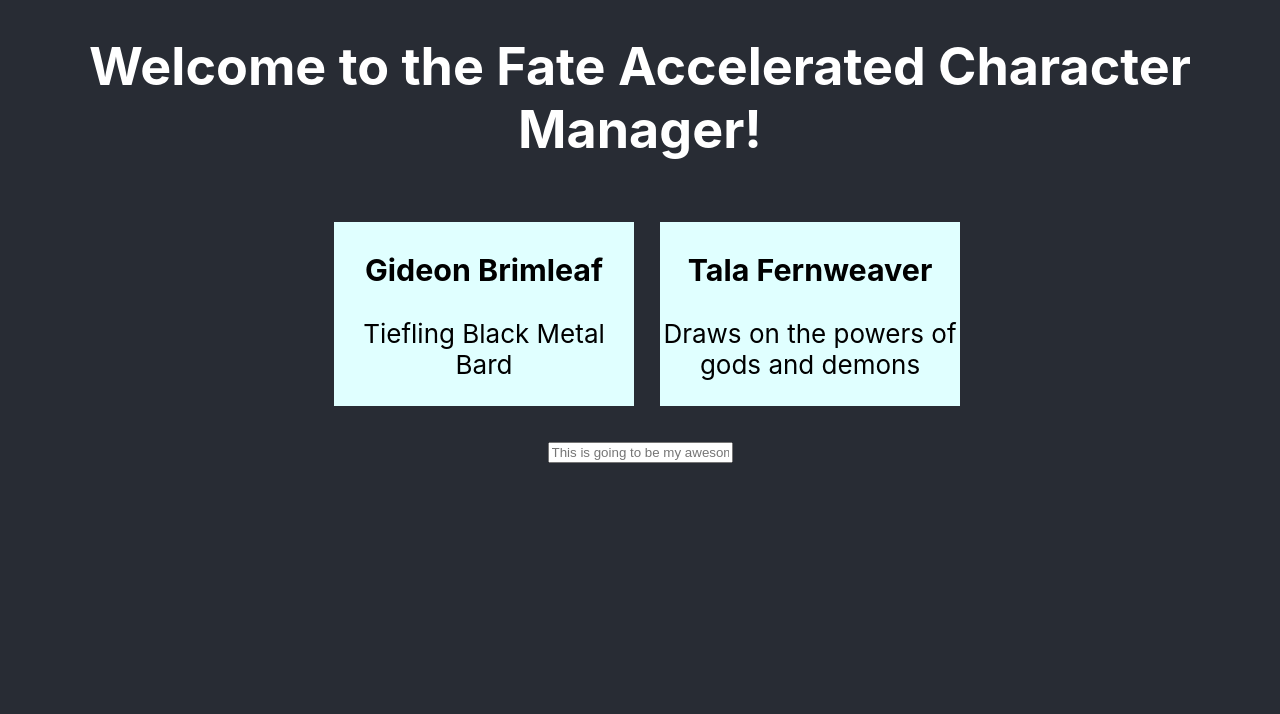
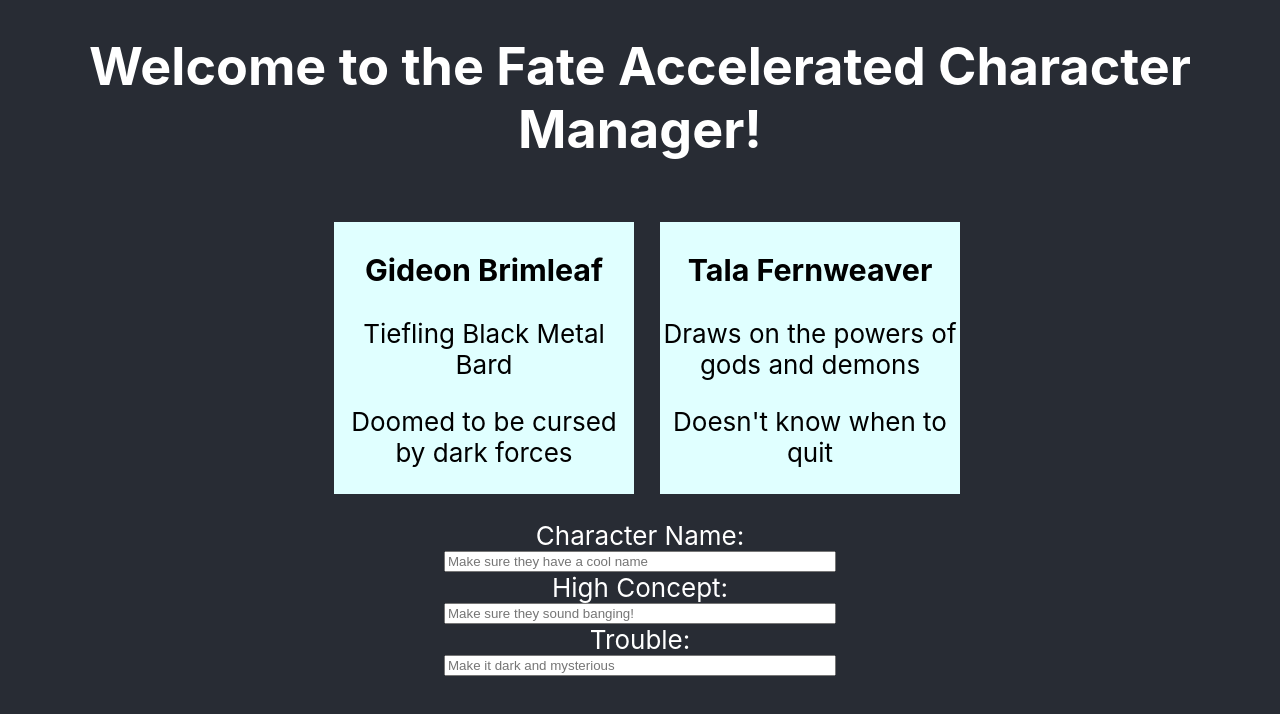
Before and after one commit to GideonBrimleaf/fate_character_generator, a React (Create React App) app: page / in a window 1280 px wide. Shown: the top 714 px of the page. Built offline with nearby package versions, Linux system fonts and the light colour scheme.

Commit message:
form created - need to handle form submit

```diff
--- a/src/components/CharacterSummary.js
+++ b/src/components/CharacterSummary.js
@@ -6,6 +6,7 @@ const CharacterSummary = (props) => {
     <li className="characterSummaryTile">
       <h3>{props.characterDetails.name}</h3>
       <p>{props.characterDetails.highConcept}</p>
+      <p>{props.characterDetails.trouble}</p>
     </li>
   )
 }
--- /dev/null
+++ b/src/containers/CharacterForm.css
@@ -0,0 +1,8 @@
+input {
+  width: 30vw;
+}
+
+form {
+  display:flex;
+  flex-direction: column;
+}
--- a/src/containers/CharacterForm.js
+++ b/src/containers/CharacterForm.js
@@ -1,10 +1,59 @@
 import React, { Component } from 'react'
+import './CharacterForm.css'
 
 export default class CharacterForm extends Component {
+
+  constructor(props){
+    super(props)
+    this.state={
+      name:'',
+      highConcept:'',
+      trouble:''
+    }
+    this.handleNameChange = this.handleNameChange.bind(this)
+    this.handleHighConceptChange = this.handleHighConceptChange.bind(this)
+    this.handleTroubleChange = this.handleTroubleChange.bind(this)
+  }
+
+  handleNameChange(event){
+    this.setState({name:event.target.value})
+  }
+
+  handleHighConceptChange(event){
+    this.setState({highConcept:event.target.value})
+  }
+
+  handleTroubleChange(event){
+    this.setState({trouble:event.target.value})
+  }
+
   render() {
     return (
       <form>
-        <input type="text" placeholder="This is going to be my awesome form!" />
+        <label htmlFor="characterName">Character Name:</label>
+          <input
+            type="text"
+            id="characterName"
+            placeholder="Make sure they have a cool name"
+            value={this.state.name}
+            onChange={this.handleNameChange}
+          />
+        <label htmlFor="characterConcept">High Concept:</label>
+          <input
+            type="text"
+            id="characterConcept"
+            placeholder="Make sure they sound banging!"
+            value={this.state.highConcept}
+            onChange={this.handleHighConceptChange}
+          />
+        <label htmlFor="characterTrouble">Trouble:</label>
+          <input
+            type="text"
+            id="characterTrouble"
+            placeholder="Make it dark and mysterious"
+            value={this.state.trouble}
+            onChange={this.handleTroubleChange}
+          />
       </form>
     )
   }
--- a/src/containers/CharacterList.js
+++ b/src/containers/CharacterList.js
@@ -8,8 +8,8 @@ export default class CharacterList extends Component {
     super(props)
     this.state = {
       characters:[
-                  {name:"Gideon Brimleaf", highConcept:"Tiefling Black Metal Bard"},
-                  {name:"Tala Fernweaver", highConcept:"Draws on the powers of gods and demons"}
+                  {name:"Gideon Brimleaf", highConcept:"Tiefling Black Metal Bard", trouble:"Doomed to be cursed by dark forces"},
+                  {name:"Tala Fernweaver", highConcept:"Draws on the powers of gods and demons", trouble:"Doesn't know when to quit"}
                 ]
     }
   }
@@ -18,7 +18,7 @@ export default class CharacterList extends Component {
 
     const characterList = this.state.characters.map(character =>{
       return (
-        <CharacterSummary characterDetails={character} />
+        <CharacterSummary characterDetails={character} key={character.name} />
       )
     })
 
```
